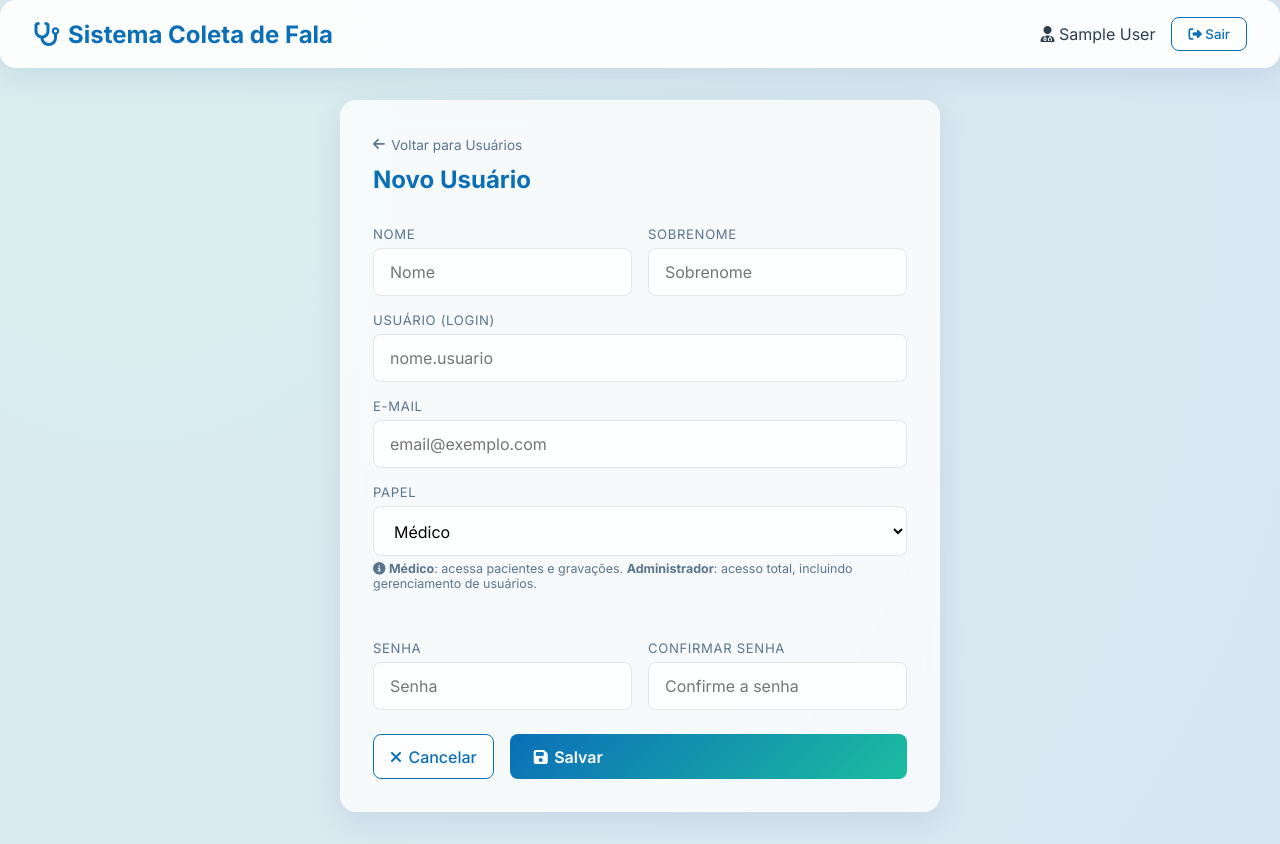
After one commit to felipefontel/sistema-ela-disartria, a Django app: page /users/add/ in a window 1280 px wide. The commit adds this page. Run offline with Django 5.2, Linux system fonts and the light colour scheme; the visitor is signed in with stand-in values (Sample User, id 1).

Commit message:
feat: tela de gerenciamento de usuarios com controle de permissoes

```diff
--- a/core/forms.py
+++ b/core/forms.py
@@ -1,4 +1,5 @@
 from django import forms
+from django.contrib.auth.models import User
 from .models import Patient
 
 class PatientForm(forms.ModelForm):
@@ -28,3 +29,49 @@ class PatientForm(forms.ModelForm):
             self.add_error('consent_signed', 'Deve confirmar o Termo de Consentimento Livre e Esclarecido (TCLE) para prosseguir.')
 
         return cleaned_data
+
+
+PAPEL_CHOICES = [
+    ('medico', 'Médico'),
+    ('admin', 'Administrador'),
+]
+
+class UserCreateForm(forms.Form):
+    first_name = forms.CharField(label='Nome', max_length=150, widget=forms.TextInput(attrs={'class': 'form-control', 'placeholder': 'Nome'}))
+    last_name = forms.CharField(label='Sobrenome', max_length=150, widget=forms.TextInput(attrs={'class': 'form-control', 'placeholder': 'Sobrenome'}))
+    username = forms.CharField(label='Usuário (login)', max_length=150, widget=forms.TextInput(attrs={'class': 'form-control', 'placeholder': 'nome.usuario'}))
+    email = forms.EmailField(label='E-mail', required=False, widget=forms.EmailInput(attrs={'class': 'form-control', 'placeholder': 'email@exemplo.com'}))
+    papel = forms.ChoiceField(label='Papel', choices=PAPEL_CHOICES, widget=forms.Select(attrs={'class': 'form-control'}))
+    password = forms.CharField(label='Senha', widget=forms.PasswordInput(attrs={'class': 'form-control', 'placeholder': 'Senha'}))
+    password_confirm = forms.CharField(label='Confirmar Senha', widget=forms.PasswordInput(attrs={'class': 'form-control', 'placeholder': 'Confirme a senha'}))
+
+    def clean_username(self):
+        username = self.cleaned_data.get('username')
+        if User.objects.filter(username=username).exists():
+            raise forms.ValidationError('Este nome de usuário já está em uso.')
+        return username
+
+    def clean(self):
+        cleaned_data = super().clean()
+        password = cleaned_data.get('password')
+        password_confirm = cleaned_data.get('password_confirm')
+        if password and password_confirm and password != password_confirm:
+            self.add_error('password_confirm', 'As senhas não coincidem.')
+        return cleaned_data
+
+
+class UserEditForm(forms.Form):
+    first_name = forms.CharField(label='Nome', max_length=150, widget=forms.TextInput(attrs={'class': 'form-control'}))
+    last_name = forms.CharField(label='Sobrenome', max_length=150, widget=forms.TextInput(attrs={'class': 'form-control'}))
+    email = forms.EmailField(label='E-mail', required=False, widget=forms.EmailInput(attrs={'class': 'form-control'}))
+    papel = forms.ChoiceField(label='Papel', choices=PAPEL_CHOICES, widget=forms.Select(attrs={'class': 'form-control'}))
+    password = forms.CharField(label='Nova Senha (deixe em branco para não alterar)', required=False, widget=forms.PasswordInput(attrs={'class': 'form-control', 'placeholder': 'Nova senha (opcional)'}))
+    password_confirm = forms.CharField(label='Confirmar Nova Senha', required=False, widget=forms.PasswordInput(attrs={'class': 'form-control', 'placeholder': 'Confirme a nova senha'}))
+
+    def clean(self):
+        cleaned_data = super().clean()
+        password = cleaned_data.get('password')
+        password_confirm = cleaned_data.get('password_confirm')
+        if password and password != password_confirm:
+            self.add_error('password_confirm', 'As senhas não coincidem.')
+        return cleaned_data
--- a/core/templates/core/dashboard.html
+++ b/core/templates/core/dashboard.html
@@ -32,9 +32,11 @@
         <a href="{% url 'patient_list' %}" class="btn-secondary" style="text-align: center; text-decoration: none; display: inline-block;">
             <i class="fa-solid fa-users"></i> Ver Pacientes
         </a>
+        {% if request.user.is_superuser %}
         <a href="{% url 'user_list' %}" class="btn-secondary" style="text-align: center; text-decoration: none; display: inline-block;">
             <i class="fa-solid fa-user-shield"></i> Gerenciar Usuários
         </a>
+        {% endif %}
     </div>
 </div>
 {% endblock %}
--- /dev/null
+++ b/core/templates/core/user_form.html
@@ -0,0 +1,94 @@
+{% extends 'base.html' %}
+
+{% block content %}
+<div class="glass-panel" style="max-width: 600px; margin: 0 auto;">
+    <div style="margin-bottom: 2rem;">
+        <a href="{% url 'user_list' %}" style="color: var(--text-secondary); text-decoration: none; font-size: 0.85rem; display: inline-flex; align-items: center; gap: 0.4rem; transition: color 0.2s;" onmouseover="this.style.color='var(--primary-color)'" onmouseout="this.style.color='var(--text-secondary)'">
+            <i class="fa-solid fa-arrow-left"></i> Voltar para Usuários
+        </a>
+        <h2 style="color: var(--primary-color); margin: 0.75rem 0 0.25rem 0;">{{ action }}</h2>
+    </div>
+
+    {% if messages %}
+        {% for message in messages %}
+        <div style="padding: 0.8rem 1.2rem; margin-bottom: 1.5rem; border-radius: 8px; font-size: 0.9rem;
+                    background: {% if message.tags == 'error' %}rgba(255,80,80,0.15); border: 1px solid rgba(255,80,80,0.4); color: #ff6b6b{% else %}rgba(80,255,150,0.15); border: 1px solid rgba(80,255,150,0.4); color: #4ade80{% endif %};">
+            <i class="fa-solid {% if message.tags == 'error' %}fa-circle-xmark{% else %}fa-circle-check{% endif %}"></i>
+            {{ message }}
+        </div>
+        {% endfor %}
+    {% endif %}
+
+    <form method="post" novalidate>
+        {% csrf_token %}
+
+        <div style="display: grid; grid-template-columns: 1fr 1fr; gap: 1rem; margin-bottom: 1rem;">
+            <div>
+                <label style="display: block; margin-bottom: 0.4rem; color: var(--text-secondary); font-size: 0.82rem; text-transform: uppercase; letter-spacing: 0.05em;">{{ form.first_name.label }}</label>
+                {{ form.first_name }}
+                {% if form.first_name.errors %}<p style="color:#fc8181; font-size:0.8rem; margin-top:0.3rem;">{{ form.first_name.errors.0 }}</p>{% endif %}
+            </div>
+            <div>
+                <label style="display: block; margin-bottom: 0.4rem; color: var(--text-secondary); font-size: 0.82rem; text-transform: uppercase; letter-spacing: 0.05em;">{{ form.last_name.label }}</label>
+                {{ form.last_name }}
+                {% if form.last_name.errors %}<p style="color:#fc8181; font-size:0.8rem; margin-top:0.3rem;">{{ form.last_name.errors.0 }}</p>{% endif %}
+            </div>
+        </div>
+
+        {% if form.username %}
+        <div style="margin-bottom: 1rem;">
+            <label style="display: block; margin-bottom: 0.4rem; color: var(--text-secondary); font-size: 0.82rem; text-transform: uppercase; letter-spacing: 0.05em;">{{ form.username.label }}</label>
+            {{ form.username }}
+            {% if form.username.errors %}<p style="color:#fc8181; font-size:0.8rem; margin-top:0.3rem;">{{ form.username.errors.0 }}</p>{% endif %}
+        </div>
+        {% endif %}
+
+        <div style="margin-bottom: 1rem;">
+            <label style="display: block; margin-bottom: 0.4rem; color: var(--text-secondary); font-size: 0.82rem; text-transform: uppercase; letter-spacing: 0.05em;">{{ form.email.label }}</label>
+            {{ form.email }}
+            {% if form.email.errors %}<p style="color:#fc8181; font-size:0.8rem; margin-top:0.3rem;">{{ form.email.errors.0 }}</p>{% endif %}
+        </div>
+
+        <div style="margin-bottom: 1.5rem;">
+            <label style="display: block; margin-bottom: 0.4rem; color: var(--text-secondary); font-size: 0.82rem; text-transform: uppercase; letter-spacing: 0.05em;">{{ form.papel.label }}</label>
+            {{ form.papel }}
+            <p style="margin-top: 0.3rem; color: var(--text-secondary); font-size: 0.78rem;">
+                <i class="fa-solid fa-circle-info"></i>
+                <strong>Médico</strong>: acessa pacientes e gravações. <strong>Administrador</strong>: acesso total, incluindo gerenciamento de usuários.
+            </p>
+        </div>
+
+        <hr style="border: none; border-top: 1px solid rgba(255,255,255,0.08); margin-bottom: 1.5rem;">
+
+        <div style="display: grid; grid-template-columns: 1fr 1fr; gap: 1rem; margin-bottom: 1.5rem;">
+            <div>
+                <label style="display: block; margin-bottom: 0.4rem; color: var(--text-secondary); font-size: 0.82rem; text-transform: uppercase; letter-spacing: 0.05em;">{{ form.password.label }}</label>
+                {{ form.password }}
+                {% if form.password.errors %}<p style="color:#fc8181; font-size:0.8rem; margin-top:0.3rem;">{{ form.password.errors.0 }}</p>{% endif %}
+            </div>
+            <div>
+                <label style="display: block; margin-bottom: 0.4rem; color: var(--text-secondary); font-size: 0.82rem; text-transform: uppercase; letter-spacing: 0.05em;">{{ form.password_confirm.label }}</label>
+                {{ form.password_confirm }}
+                {% if form.password_confirm.errors %}<p style="color:#fc8181; font-size:0.8rem; margin-top:0.3rem;">{{ form.password_confirm.errors.0 }}</p>{% endif %}
+            </div>
+        </div>
+
+        {% if form.non_field_errors %}
+        <div style="padding: 0.8rem 1.2rem; margin-bottom: 1rem; border-radius: 8px; background: rgba(255,80,80,0.15); border: 1px solid rgba(255,80,80,0.4); color: #ff6b6b; font-size: 0.9rem;">
+            {% for error in form.non_field_errors %}
+                <i class="fa-solid fa-triangle-exclamation"></i> {{ error }}<br>
+            {% endfor %}
+        </div>
+        {% endif %}
+
+        <div style="display: flex; gap: 1rem; justify-content: flex-end;">
+            <a href="{% url 'user_list' %}" class="btn-secondary" style="text-decoration: none; display: inline-flex; align-items: center; gap: 0.4rem;">
+                <i class="fa-solid fa-xmark"></i> Cancelar
+            </a>
+            <button type="submit" class="btn-primary" style="display: inline-flex; align-items: center; gap: 0.4rem; border: none; cursor: pointer;">
+                <i class="fa-solid fa-floppy-disk"></i> Salvar
+            </button>
+        </div>
+    </form>
+</div>
+{% endblock %}
--- a/core/urls.py
+++ b/core/urls.py
@@ -6,10 +6,15 @@ urlpatterns = [
     path('login/', views.login_view, name='login'),
     path('logout/', views.logout_view, name='logout'),
 
-    # Placeholders
+    # Pacientes
     path('patients/', views.patient_list, name='patient_list'),
     path('patients/add/', views.patient_create, name='patient_create'),
+
+    # Usuários (restrito a superusuários)
     path('users/', views.user_list, name='user_list'),
+    path('users/add/', views.user_create, name='user_create'),
+    path('users/<int:pk>/edit/', views.user_edit, name='user_edit'),
+    path('users/<int:pk>/delete/', views.user_delete, name='user_delete'),
 
     # Gravação
     path('record/<int:patient_id>/step/<int:step>/', views.recording_task_view, name='recording_task'),
--- a/core/views.py
+++ b/core/views.py
@@ -2,9 +2,13 @@ from django.shortcuts import render, redirect, get_object_or_404
 from django.contrib.auth import login, authenticate, logout
 from django.contrib.auth.decorators import login_required
 from django.contrib.auth.forms import AuthenticationForm
+from django.contrib.auth.models import User, Group
+from django.contrib import messages
 from django.http import JsonResponse
 from django.views.decorators.csrf import csrf_protect
 from .models import Patient, PatientRecording
+from .forms import PatientForm, UserCreateForm, UserEditForm
+
 
 def login_view(request):
     if request.user.is_authenticated:
@@ -37,7 +41,9 @@ def dashboard_view(request):
     }
     return render(request, 'core/dashboard.html', context)
 
-# Placeholders para as próximas tarefas
+
+# ── Pacientes ────────────────────────────────────────────────────────────────
+
 @login_required
 def patient_list(request):
     patients = Patient.objects.all().order_by('-created_at')
@@ -45,7 +51,6 @@ def patient_list(request):
 
 @login_required
 def patient_create(request):
-    from .forms import PatientForm
     if request.method == 'POST':
         form = PatientForm(request.POST)
         if form.is_valid():
@@ -57,13 +62,122 @@ def patient_create(request):
         form = PatientForm()
     return render(request, 'core/patient_form.html', {'form': form})
 
-from django.contrib.auth.models import User
-@login_required
+
+# ── Usuários (apenas superusuários) ──────────────────────────────────────────
+
+def _superuser_required(view_func):
+    """Decorator que exige is_superuser, redireciona médicos para o dashboard."""
+    def wrapper(request, *args, **kwargs):
+        if not request.user.is_authenticated:
+            return redirect('login')
+        if not request.user.is_superuser:
+            messages.error(request, 'Você não tem permissão para acessar esta página.')
+            return redirect('dashboard')
+        return view_func(request, *args, **kwargs)
+    return wrapper
+
+
+def _get_user_papel(user):
+    """Retorna 'admin' ou 'medico' conforme o papel do usuário."""
+    if user.is_superuser:
+        return 'admin'
+    return 'medico'
+
+
+@_superuser_required
 def user_list(request):
-    users = User.objects.all()
+    users = User.objects.all().order_by('first_name', 'username')
     return render(request, 'core/user_list.html', {'users': users})
 
-# Configuração das 5 Tarefas
+
+@_superuser_required
+def user_create(request):
+    if request.method == 'POST':
+        form = UserCreateForm(request.POST)
+        if form.is_valid():
+            data = form.cleaned_data
+            user = User.objects.create_user(
+                username=data['username'],
+                email=data.get('email', ''),
+                password=data['password'],
+                first_name=data['first_name'],
+                last_name=data['last_name'],
+            )
+            if data['papel'] == 'admin':
+                user.is_superuser = True
+                user.is_staff = True
+                user.save()
+            else:
+                medico_group, _ = Group.objects.get_or_create(name='Médico')
+                user.groups.add(medico_group)
+
+            messages.success(request, f'Usuário "{user.username}" criado com sucesso!')
+            return redirect('user_list')
+    else:
+        form = UserCreateForm()
+    return render(request, 'core/user_form.html', {'form': form, 'action': 'Novo Usuário'})
+
+
+@_superuser_required
+def user_edit(request, pk):
+    target_user = get_object_or_404(User, pk=pk)
+
+    if request.method == 'POST':
+        form = UserEditForm(request.POST)
+        if form.is_valid():
+            data = form.cleaned_data
+            target_user.first_name = data['first_name']
+            target_user.last_name = data['last_name']
+            target_user.email = data.get('email', '')
+
+            if data['password']:
+                target_user.set_password(data['password'])
+
+            if data['papel'] == 'admin':
+                target_user.is_superuser = True
+                target_user.is_staff = True
+                target_user.groups.clear()
+            else:
+                target_user.is_superuser = False
+                target_user.is_staff = False
+                target_user.groups.clear()
+                medico_group, _ = Group.objects.get_or_create(name='Médico')
+                target_user.groups.add(medico_group)
+
+            target_user.save()
+            messages.success(request, f'Usuário "{target_user.username}" atualizado com sucesso!')
+            return redirect('user_list')
+    else:
+        initial = {
+            'first_name': target_user.first_name,
+            'last_name': target_user.last_name,
+            'email': target_user.email,
+            'papel': _get_user_papel(target_user),
+        }
+        form = UserEditForm(initial=initial)
+
+    return render(request, 'core/user_form.html', {
+        'form': form,
+        'action': f'Editar Usuário: {target_user.username}',
+        'target_user': target_user,
+    })
+
+
+@_superuser_required
+def user_delete(request, pk):
+    target_user = get_object_or_404(User, pk=pk)
+    if target_user == request.user:
+        messages.error(request, 'Você não pode excluir seu próprio usuário.')
+        return redirect('user_list')
+    if request.method == 'POST':
+        username = target_user.username
+        target_user.delete()
+        messages.success(request, f'Usuário "{username}" excluído com sucesso!')
+    return redirect('user_list')
+
+
+# ── Gravações ─────────────────────────────────────────────────────────────────
+
 RECORDING_TASKS = [
     {
         'id': 'FONACAO',
@@ -126,7 +240,6 @@ def upload_audio_api(request):
 
         patient = get_object_or_404(Patient, id=patient_id)
 
-        # Save recording
         recording = PatientRecording.objects.create(
             patient=patient,
             task_type=task_type,
```
Also changed, not shown: core/templates/core/user_list.html (+57 -13 lines), core/migrations/0002_create_medico_group.py (added).
